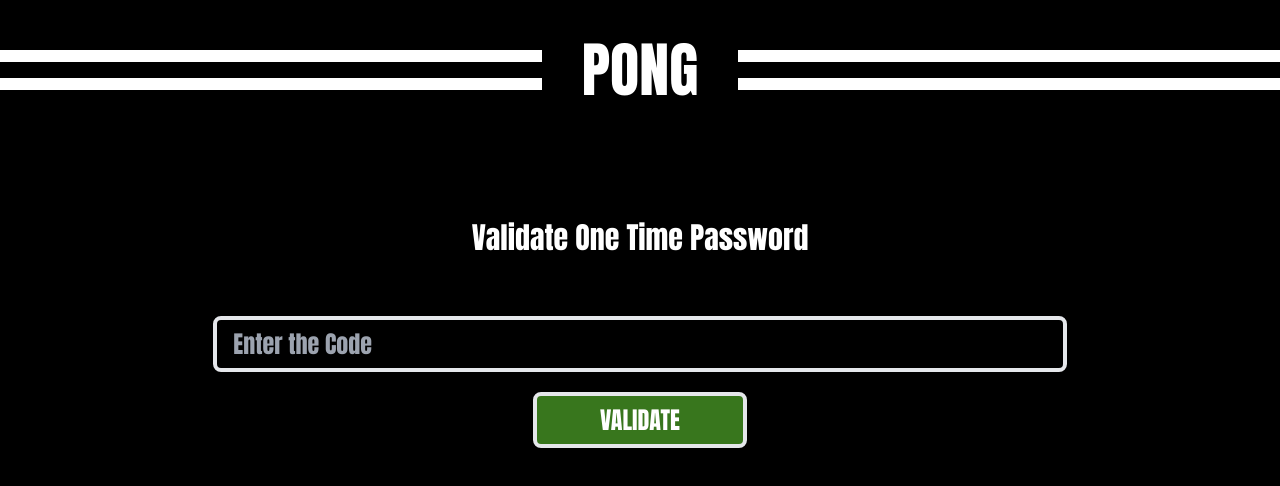
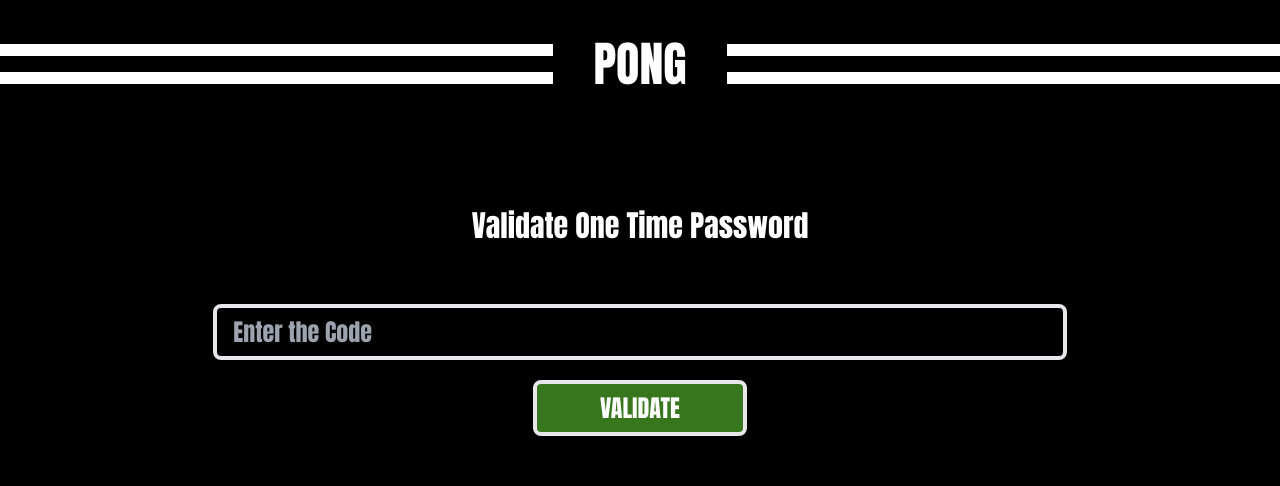
Before and after one commit to snvas/42course_fttranscendence, a SvelteKit app in the folder frontend/: page /validate-onetime in a window 1280 px wide. Shown: the top 486 px of the page. Built offline with nearby package versions, Linux system fonts and the light colour scheme.

Commit message:
correcting icons and header on pages

```diff
--- a/frontend/src/app.html
+++ b/frontend/src/app.html
@@ -7,6 +7,7 @@
 		<link rel="preconnect" href="https://fonts.googleapis.com">
 		<link rel="preconnect" href="https://fonts.gstatic.com" crossorigin>
 		<link href="https://fonts.googleapis.com/css2?family=Anton&display=swap" rel="stylesheet">
+		<link rel="stylesheet" href="https://cdnjs.cloudflare.com/ajax/libs/font-awesome/4.7.0/css/font-awesome.min.css">
 		%sveltekit.head%
 	</head>
 	<body data-sveltekit-preload-data="hover">
--- a/frontend/src/lib/components/Button.svelte
+++ b/frontend/src/lib/components/Button.svelte
@@ -2,10 +2,10 @@
 	export let type: 'stats' | 'history' | 'settings' | 'play' = 'stats';
 
 	export const icons = {
-		stats: 'fa-solid fa-chart-simple',
-		history: 'fa-solid fa-clock-rotate-left',
-		settings: 'fa-solid fa-gear',
-		play: 'fa-solid fa-play'
+		stats: 'fa fa-bar-chart',
+		history: 'fa fa-history',
+		settings: 'fa fa-cog',
+		play: 'fa fa-play'
 	};
 
 	const label = {
--- a/frontend/src/routes/2fauth/+page.svelte
+++ b/frontend/src/routes/2fauth/+page.svelte
@@ -1,7 +1,6 @@
 <script lang="ts">
 	import { goto } from '$app/navigation';
-	let lineClass = 'bg-white h-3 w-full';
-	let chunkClass = 'flex flex-col gap-4 w-full';
+	import PongHeader from '$lib/components/PongHeader.svelte';
 
 	let qrcode;
 
@@ -11,19 +10,7 @@
 	}
 </script>
 
-<div class="gap-20 flex flex-col pt-10 items-center">
-	<div class="w-full flex flex-row gap-10 items-center">
-		<div class={chunkClass}>
-			<div class={lineClass} />
-			<div class={lineClass} />
-		</div>
-		<p class="text-6xl">PONG</p>
-		<div class={chunkClass}>
-			<div class={lineClass} />
-			<div class={lineClass} />
-		</div>
-	</div>
-</div>
+<PongHeader/>
 <div class="w-2/3 mx-auto">
 	<div class="gap-5 flex flex-col pt-10 items-center">
 		<p class="text-xl mt-20 mb-10">Scan QR Code with an Authentication App!</p>
--- a/frontend/src/routes/deleted-account/+page.svelte
+++ b/frontend/src/routes/deleted-account/+page.svelte
@@ -1,6 +1,5 @@
 <script lang="ts">
 	import { goto } from '$app/navigation';
-
 	let lineClass = 'bg-white h-7 w-full';
 	let chunkClass = 'flex flex-col gap-4 w-full';
 
@@ -9,6 +8,7 @@
 	}
 </script>
 
+<!--IDEM Login-->
 <div class="gap-20 flex flex-col h-full justify-center items-center pt-60">
 	<div class="w-full flex flex-row gap-10 items-center">
 		<div class={chunkClass}>
@@ -21,6 +21,5 @@
 			<div class={lineClass} />
 		</div>
 	</div>
-
-	<span class="btn-deleted w-1/4"> Account Deleted </span>
+<span class="btn-deleted w-1/4"> Account Deleted </span>
 </div>
--- a/frontend/src/routes/edit-profile/+page.svelte
+++ b/frontend/src/routes/edit-profile/+page.svelte
@@ -1,8 +1,6 @@
 <script lang="ts">
 	import { goto } from '$app/navigation';
-
-	let lineClass = 'bg-white h-3 w-full';
-	let chunkClass = 'flex flex-col gap-4 w-full';
+	import PongHeader from '$lib/components/PongHeader.svelte';
 
 	function onWelcome() {
 		goto('http://localhost:3001/');
@@ -18,19 +16,7 @@
 		};
 	};
 </script>
-<div class="gap-20 flex flex-col pt-10 items-center">
-	<div class="w-full flex flex-row gap-10 items-center">
-		<div class={chunkClass}>
-			<div class={lineClass} />
-			<div class={lineClass} />
-		</div>
-		<p class="text-6xl">PONG</p>
-		<div class={chunkClass}>
-			<div class={lineClass} />
-			<div class={lineClass} />
-		</div>
-	</div>
-</div>
+<PongHeader/>
 <div class="w-2/3 mx-auto">
 <div class="gap-5 flex flex-col pt-10 items-center">
 	<p class="text-3xl mt-20 mb-10">Edit Your Profile</p>
--- a/frontend/src/routes/validate-onetime/+page.svelte
+++ b/frontend/src/routes/validate-onetime/+page.svelte
@@ -1,9 +1,6 @@
 <script lang="ts">
 	import { goto } from '$app/navigation';
-	import Image from '$lib/components/Image.svelte';
-	import Camera from '$lib/components/Camera.svelte';
-	let lineClass = 'bg-white h-3 w-full';
-	let chunkClass = 'flex flex-col gap-4 w-full';
+	import PongHeader from '$lib/components/PongHeader.svelte';
 
 	let qrcode;
 
@@ -13,19 +10,7 @@
 	}
 </script>
 
-<div class="gap-20 flex flex-col pt-10 items-center">
-	<div class="w-full flex flex-row gap-10 items-center">
-		<div class={chunkClass}>
-			<div class={lineClass} />
-			<div class={lineClass} />
-		</div>
-		<p class="text-6xl">PONG</p>
-		<div class={chunkClass}>
-			<div class={lineClass} />
-			<div class={lineClass} />
-		</div>
-	</div>
-</div>
+<PongHeader/>
 <div class="w-2/3 mx-auto">
 	<div class="gap-5 flex flex-col pt-10 items-center">
 		<p class="text-3xl mt-20 mb-10">Validate One Time Password</p>
--- a/frontend/src/routes/welcome/+page.svelte
+++ b/frontend/src/routes/welcome/+page.svelte
@@ -16,7 +16,7 @@
 
 	let avatar, fileInput;
 	let nickname = '';
-	let inputNickname = true;
+	let inputNickname = false;
 	let isLoading = false;
 
 	async function createProfile() {
```
